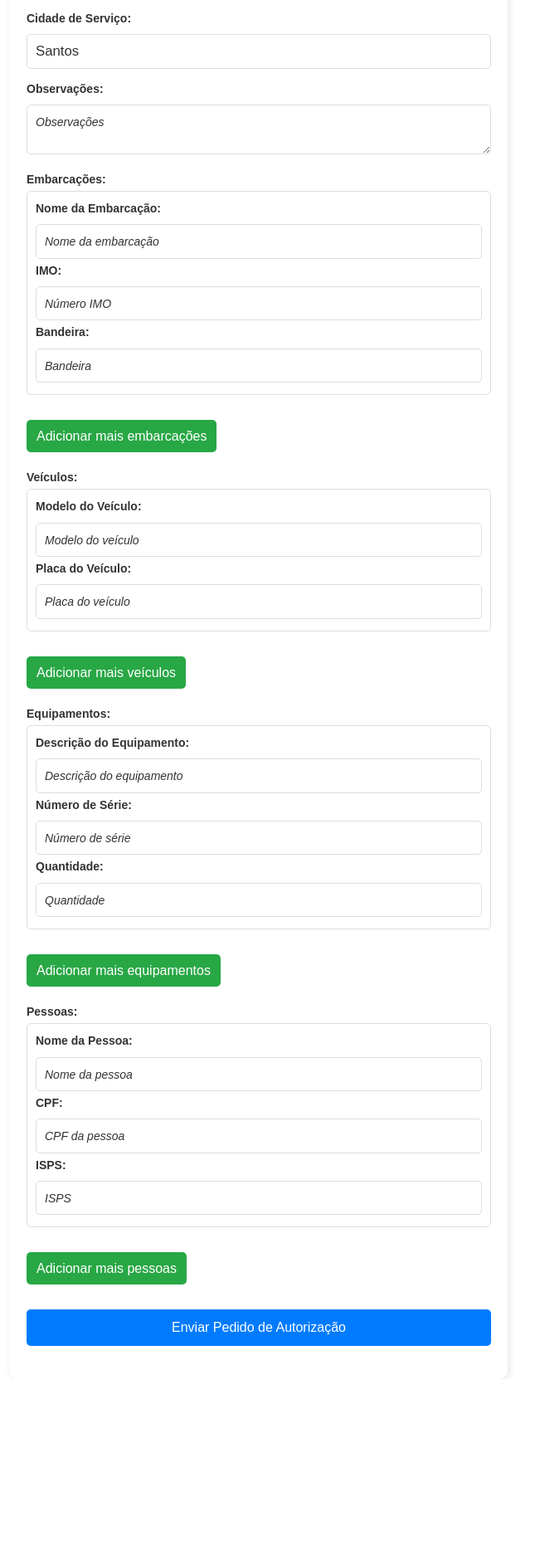
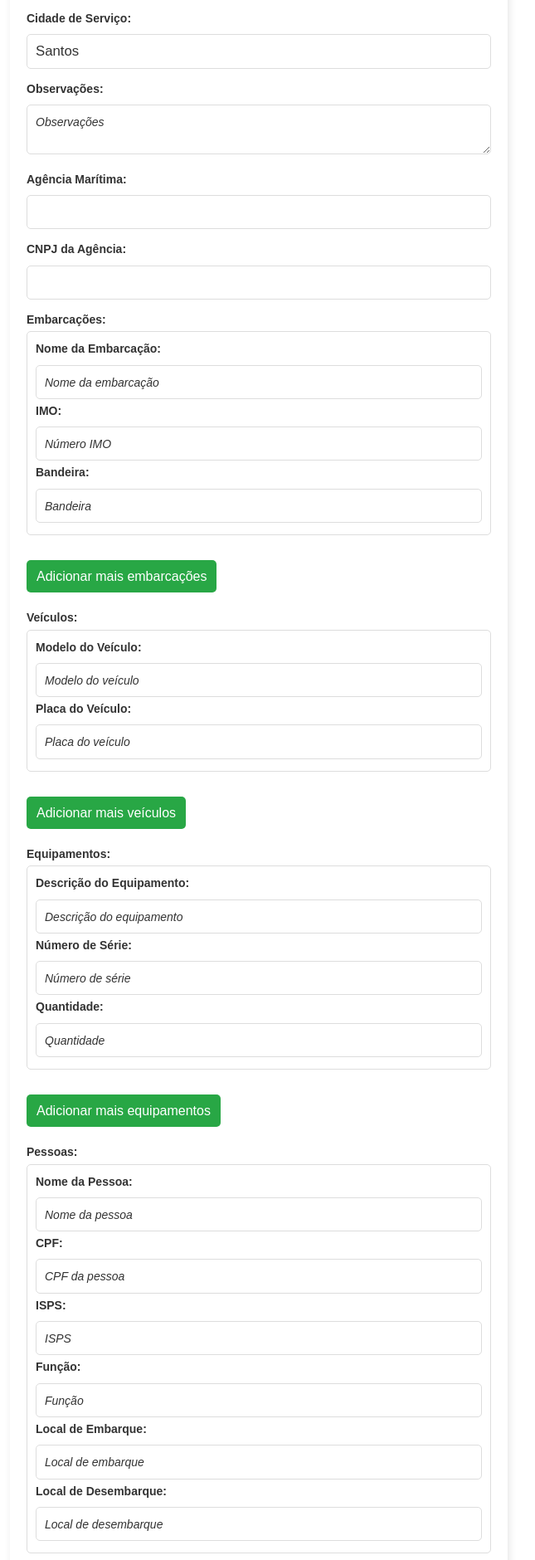
Before and after one commit to dimitricarneiro/embarcacoes, a Flask app: page /formulario-pedido in a window 1280 px wide. Shown: the part 1059-2939 px from the top of the page at 83% size, without its empty margins (328-973 px from the left). Before the commit the page ends 2721 px from the top, so only its background shows below. Run offline with Flask 3, Linux system fonts and the light colour scheme; a user stored in the database is signed in.

Commit message:
Adiciona novos campos na classe pessoas e na classe pedidos

```diff
--- a/app/routes.py
+++ b/app/routes.py
@@ -10,7 +10,7 @@ from app import db
 from app.models import PedidoAutorizacao, Usuario, Notificacao, Embarcacao, Veiculo, Pessoa, Equipamento, Exigencia, Alerta
 
 # 🔹 Formulários
-from app.forms import AlertaForm
+from app.forms import AlertaForm, PedidoSearchForm
 
 # 🔹 Utilitários
 import io
@@ -160,17 +160,21 @@ def gerenciar_pedidos():
             if not validar_cnpj(cnpj):
                 return jsonify({"error": "CNPJ inválido!"}), 400
 
-            # Verificação de campos obrigatórios (atualizados)
+            # Verificação de campos obrigatórios (incluindo o aceite dos termos)
             required_fields = [
                 "nome_empresa", "cnpj_empresa", "endereco_empresa", "motivo_solicitacao",
                 "data_inicio", "data_termino", "horario_inicio_servicos", "horario_termino_servicos",
-                "certificado_livre_pratica", "cidade_servico", "embarcacoes", "pessoas"
+                "certificado_livre_pratica", "cidade_servico", "embarcacoes", "pessoas", "termo_responsabilidade"
             ]
             campos_invalidos = [field for field in required_fields if not data.get(field)]
             if campos_invalidos:
                 return jsonify({
                     "error": f"Campos obrigatórios faltantes ou vazios: {', '.join(campos_invalidos)}"
                 }), 400
+
+            # Verifica se o termo de responsabilidade foi aceito
+            if not data.get("termo_responsabilidade", False):
+                return jsonify({"error": "Você precisa aceitar os termos de responsabilidade."}), 400
 
             # Conversão das datas para objetos date
             try:
@@ -190,7 +194,7 @@ def gerenciar_pedidos():
             if duracao > 5:
                 return jsonify({"error": "A duração máxima do serviço é de 5 dias."}), 400
 
-            # Criação do novo pedido de autorização com os novos campos
+            # Criação do novo pedido, incluindo os novos campos
             novo_pedido = PedidoAutorizacao(
                 empresa_responsavel=data["nome_empresa"],
                 cnpj_empresa=data["cnpj_empresa"],
@@ -203,13 +207,15 @@ def gerenciar_pedidos():
                 certificado_livre_pratica=data["certificado_livre_pratica"],
                 cidade_servico=data["cidade_servico"],
                 observacoes=data.get("observacoes", None),
+                agencia_maritima=data.get("agencia_maritima", None),
+                cnpj_agencia=data.get("cnpj_agencia", None),
+                termo_responsabilidade=data.get("termo_responsabilidade", False),
                 usuario_id=current_user.id
             )
 
             # -------------------------------
             # Processamento de Embarcações
             # -------------------------------
-            # data["embarcacoes"] é uma lista de dicionários com as chaves: "nome", "imo" e "bandeira"
             for embarcacao_data in data["embarcacoes"]:
                 nome = embarcacao_data.get("nome", "").strip()
                 if nome:
@@ -222,7 +228,6 @@ def gerenciar_pedidos():
                         )
                         db.session.add(embarcacao)
                     else:
-                        # Opcional: atualizar os campos se novos valores forem enviados
                         if embarcacao_data.get("imo"):
                             embarcacao.imo = embarcacao_data.get("imo").strip()
                         if embarcacao_data.get("bandeira"):
@@ -232,8 +237,6 @@ def gerenciar_pedidos():
             # -------------------------------
             # Processamento de Equipamentos
             # -------------------------------
-            # data["equipamentos"] é uma lista de dicionários com as chaves:
-            # "descricao", "numero_serie" e "quantidade"
             if "equipamentos" in data and data["equipamentos"]:
                 for equipamento_data in data["equipamentos"]:
                     descricao = equipamento_data.get("descricao", "").strip()
@@ -249,35 +252,45 @@ def gerenciar_pedidos():
                             )
                             db.session.add(equipamento)
                         else:
-                            # Atualiza a quantidade conforme o novo valor
                             equipamento.quantidade = int(quantidade)
-                        # Associa o equipamento apenas uma vez ao pedido
                         novo_pedido.equipamentos.append(equipamento)
-                    else:
-                        continue
 
             # -------------------------------
-            # Processamento de Pessoas
+            # Processamento de Pessoas (incluindo novos campos)
             # -------------------------------
-            # data["pessoas"] é uma lista de dicionários com as chaves: "nome", "cpf" e "isps"
             for pessoa_data in data["pessoas"]:
                 nome_pessoa = pessoa_data.get("nome", "").strip()
                 cpf_pessoa = pessoa_data.get("cpf", "").strip()
                 isps = pessoa_data.get("isps", "").strip()
+                funcao = pessoa_data.get("funcao", "").strip()
+                local_embarque = pessoa_data.get("local_embarque", "").strip()
+                local_desembarque = pessoa_data.get("local_desembarque", "").strip()
                 if nome_pessoa and cpf_pessoa:
                     pessoa = db.session.query(Pessoa).filter_by(cpf=cpf_pessoa).first()
                     if not pessoa:
-                        pessoa = Pessoa(nome=nome_pessoa, cpf=cpf_pessoa, isps=isps)
+                        pessoa = Pessoa(
+                            nome=nome_pessoa,
+                            cpf=cpf_pessoa,
+                            isps=isps,
+                            funcao=funcao,
+                            local_embarque=local_embarque,
+                            local_desembarque=local_desembarque
+                        )
                         db.session.add(pessoa)
                     else:
                         if isps:
                             pessoa.isps = isps
+                        if funcao:
+                            pessoa.funcao = funcao
+                        if local_embarque:
+                            pessoa.local_embarque = local_embarque
+                        if local_desembarque:
+                            pessoa.local_desembarque = local_desembarque
                     novo_pedido.pessoas.append(pessoa)
 
             # -------------------------------
             # Processamento de Veículos
             # -------------------------------
-            # data["veiculos"] é uma lista de dicionários com "modelo" e "placa"
             if "veiculos" in data and data["veiculos"]:
                 for veiculo_data in data["veiculos"]:
                     modelo_veiculo = veiculo_data.get("modelo", "").strip()
@@ -292,14 +305,13 @@ def gerenciar_pedidos():
             db.session.add(novo_pedido)
             db.session.commit()
 
-            # Verificar alertas e notificar administradores (fluxo inalterado)
+            # Notificações (fluxo inalterado)
             verificar_alertas(novo_pedido)
             administradores = Usuario.query.filter_by(role="RFB").all()
             mensagem = f"Novo pedido {novo_pedido.id} foi cadastrado e aguarda aprovação."
             for admin in administradores:
                 criar_notificacao(admin.id, mensagem)
 
-            # Redireciona para a lista de pedidos
             return jsonify({
                 "redirect_url": url_for('pedidos.exibir_pedidos')
             }), 200
@@ -310,7 +322,6 @@ def gerenciar_pedidos():
 
     elif request.method == 'GET':
         try:
-            # Código GET existente (com filtros, paginação e ordenação)
             query = PedidoAutorizacao.query
             page = request.args.get("page", default=1, type=int)
             per_page = request.args.get("per_page", default=10, type=int)
@@ -342,7 +353,6 @@ def gerenciar_pedidos():
             logging.exception("Erro ao recuperar pedidos de autorização:")
             return jsonify({"error": "Ocorreu um erro interno no servidor."}), 500
 
-
 @pedidos_bp.route('/pedido/<int:pedido_id>/editar', methods=['GET', 'POST'])
 @login_required
 def editar_pedido(pedido_id):
@@ -361,7 +371,7 @@ def editar_pedido(pedido_id):
         return redirect(url_for('pedidos.exibir_detalhes_pedido', pedido_id=pedido.id))
 
     if request.method == 'POST':
-        # Obter os dados do formulário (agora incluindo os novos campos)
+        # Obter os dados do formulário (incluindo os novos campos do pedido)
         nome_empresa = request.form.get('nome_empresa')
         cnpj_empresa = request.form.get('cnpj_empresa')
         endereco_empresa = request.form.get('endereco_empresa')
@@ -373,6 +383,13 @@ def editar_pedido(pedido_id):
         certificado = request.form.get('certificado_livre_pratica')
         cidade_servico = request.form.get('cidade_servico')
         observacoes = request.form.get('observacoes')
+
+        # Novos campos do pedido
+        agencia_maritima = request.form.get('agencia_maritima')
+        cnpj_agencia = request.form.get('cnpj_agencia')
+        termo_responsabilidade = request.form.get('termo_responsabilidade')
+        # Converte o valor do checkbox para booleano
+        termo_responsabilidade = True if termo_responsabilidade in ["on", "true", "True", "1"] else False
 
         try:
             data_inicio = datetime.strptime(data_inicio_str, "%Y-%m-%d").date()
@@ -394,6 +411,11 @@ def editar_pedido(pedido_id):
         pedido.cidade_servico = cidade_servico
         pedido.observacoes = observacoes
 
+        # Atualiza os novos campos do pedido
+        pedido.agencia_maritima = agencia_maritima
+        pedido.cnpj_agencia = cnpj_agencia
+        pedido.termo_responsabilidade = termo_responsabilidade
+
         # (Caso deseje atualizar também os relacionamentos, faça-o aqui)
 
         db.session.commit()
@@ -401,7 +423,6 @@ def editar_pedido(pedido_id):
         return redirect(url_for('pedidos.exibir_detalhes_pedido', pedido_id=pedido.id))
 
     return render_template('formulario.html', pedido=pedido)
-
 
 @pedidos_bp.route('/api/pedidos-autorizacao/<int:pedido_id>', methods=['PUT'])
 @login_required
@@ -441,6 +462,11 @@ def atualizar_pedido_api(pedido_id):
         pedido.certificado_livre_pratica = data.get("certificado_livre_pratica")
         pedido.cidade_servico = data.get("cidade_servico")
         pedido.observacoes = data.get("observacoes")
+
+        # Atualiza os novos campos do pedido
+        pedido.agencia_maritima = data.get("agencia_maritima")
+        pedido.cnpj_agencia = data.get("cnpj_agencia")
+        pedido.termo_responsabilidade = data.get("termo_responsabilidade", False)
 
         # -------------------------------
         # Atualização de Embarcações
@@ -500,21 +526,37 @@ def atualizar_pedido_api(pedido_id):
                 pedido.equipamentos.append(equipamento)
 
         # -------------------------------
-        # Atualização de Pessoas
+        # Atualização de Pessoas (incluindo os novos campos)
         # -------------------------------
         pedido.pessoas.clear()
         for pessoa_data in data.get("pessoas", []):
             nome = pessoa_data.get("nome", "").strip()
             cpf = pessoa_data.get("cpf", "").strip()
             isps = pessoa_data.get("isps", "").strip()
+            funcao = pessoa_data.get("funcao", "").strip()
+            local_embarque = pessoa_data.get("local_embarque", "").strip()
+            local_desembarque = pessoa_data.get("local_desembarque", "").strip()
             if nome and cpf:
                 pessoa = db.session.query(Pessoa).filter_by(cpf=cpf).first()
                 if not pessoa:
-                    pessoa = Pessoa(nome=nome, cpf=cpf, isps=isps)
+                    pessoa = Pessoa(
+                        nome=nome,
+                        cpf=cpf,
+                        isps=isps,
+                        funcao=funcao,
+                        local_embarque=local_embarque,
+                        local_desembarque=local_desembarque
+                    )
                     db.session.add(pessoa)
                 else:
                     if isps:
                         pessoa.isps = isps
+                    if funcao:
+                        pessoa.funcao = funcao
+                    if local_embarque:
+                        pessoa.local_embarque = local_embarque
+                    if local_desembarque:
+                        pessoa.local_desembarque = local_desembarque
                 pedido.pessoas.append(pessoa)
 
         db.session.commit()
@@ -527,13 +569,6 @@ def atualizar_pedido_api(pedido_id):
         db.session.rollback()
         logging.exception("Erro ao atualizar pedido:")
         return jsonify({"error": "Erro ao atualizar pedido."}), 500
-
-from flask import render_template, redirect, url_for, request, jsonify
-from flask_login import login_required, current_user
-from datetime import datetime
-from app.models import PedidoAutorizacao, Embarcacao
-from app.forms import PedidoSearchForm
-from app import db
 
 @pedidos_bp.route('/lista-pedidos', methods=['GET'])
 @login_required
--- a/app/templates/formulario.html
+++ b/app/templates/formulario.html
@@ -109,6 +109,13 @@
     <label>Observações:</label>
     <textarea id="observacoes" placeholder="Observações">{{ pedido.observacoes if pedido else '' }}</textarea>
 
+    <!-- Novos campos para Pedido -->
+    <label>Agência Marítima:</label>
+    <input type="text" id="agencia_maritima" value="{{ pedido.agencia_maritima if pedido else '' }}">
+
+    <label>CNPJ da Agência:</label>
+    <input type="text" id="cnpj_agencia" value="{{ pedido.cnpj_agencia if pedido else '' }}">
+
     <!-- Seção para Embarcações -->
     <label>Embarcações:</label>
     <div id="embarcacoes-container">
@@ -198,6 +205,12 @@
             <input type="text" class="pessoa-cpf" placeholder="CPF da pessoa" value="{{ pessoa.cpf }}" required>
             <label>ISPS:</label>
             <input type="text" class="pessoa-isps" placeholder="ISPS" value="{{ pessoa.isps if pessoa.isps else '' }}">
+            <label>Função:</label>
+            <input type="text" class="pessoa-funcao" placeholder="Função" value="{{ pessoa.funcao if pessoa.funcao else '' }}">
+            <label>Local de Embarque:</label>
+            <input type="text" class="pessoa-local-embarque" placeholder="Local de embarque" value="{{ pessoa.local_embarque if pessoa.local_embarque else '' }}">
+            <label>Local de Desembarque:</label>
+            <input type="text" class="pessoa-local-desembarque" placeholder="Local de desembarque" value="{{ pessoa.local_desembarque if pessoa.local_desembarque else '' }}">
           </div>
         {% endfor %}
       {% else %}
@@ -208,10 +221,22 @@
           <input type="text" class="pessoa-cpf" placeholder="CPF da pessoa" required>
           <label>ISPS:</label>
           <input type="text" class="pessoa-isps" placeholder="ISPS">
+          <label>Função:</label>
+          <input type="text" class="pessoa-funcao" placeholder="Função">
+          <label>Local de Embarque:</label>
+          <input type="text" class="pessoa-local-embarque" placeholder="Local de embarque">
+          <label>Local de Desembarque:</label>
+          <input type="text" class="pessoa-local-desembarque" placeholder="Local de desembarque">
         </div>
       {% endif %}
     </div>
     <button type="button" class="btn-adicionar" onclick="adicionarPessoa()">Adicionar mais pessoas</button>
+
+    <!-- Checkbox de aceite dos termos -->
+    <label>
+      <input type="checkbox" id="termo_responsabilidade" {% if pedido and pedido.termo_responsabilidade %}checked{% endif %}>
+      Aceito os termos de responsabilidade
+    </label>
 
     <!-- Botão final: se existir 'pedido' chama a função de atualização; caso contrário, envia um novo pedido -->
     {% if pedido %}
@@ -306,6 +331,12 @@
       <input type="text" class="pessoa-cpf" placeholder="CPF da pessoa" required>
       <label>ISPS:</label>
       <input type="text" class="pessoa-isps" placeholder="ISPS">
+      <label>Função:</label>
+      <input type="text" class="pessoa-funcao" placeholder="Função">
+      <label>Local de Embarque:</label>
+      <input type="text" class="pessoa-local-embarque" placeholder="Local de embarque">
+      <label>Local de Desembarque:</label>
+      <input type="text" class="pessoa-local-desembarque" placeholder="Local de desembarque">
     `;
     document.getElementById("pessoas-container").appendChild(novaPessoa);
   }
@@ -314,7 +345,6 @@
   function calcularDiferencaEmDias(dataInicioStr, dataTerminoStr) {
     const dataInicio = new Date(dataInicioStr);
     const dataTermino = new Date(dataTerminoStr);
-    // Calcula a diferença em milissegundos e converte para dias
     const diffMs = dataTermino - dataInicio;
     const diffDias = diffMs / (1000 * 60 * 60 * 24);
     return diffDias;
@@ -322,19 +352,15 @@
 
   // Função para enviar o pedido via fetch (criação)
   function enviarPedido() {
-    // Coleta as datas do formulário
     const dataInicioStr = document.getElementById("data_inicio").value;
     const dataTerminoStr = document.getElementById("data_termino").value;
-
-    // Valida se a diferença de dias não ultrapassa 5 dias
     const diffDias = calcularDiferencaEmDias(dataInicioStr, dataTerminoStr);
     if(diffDias > 5) {
       document.getElementById("mensagem").innerText = "A duração máxima do serviço é de 5 dias.";
       document.getElementById("mensagem").style.color = "red";
-      return; // Interrompe o envio do formulário
+      return;
     }
 
-    // Validação do CNPJ
     const cnpj = document.getElementById("cnpj_empresa").value;
     if (!validarCNPJ(cnpj)) {
       document.getElementById("mensagem").innerText = "CNPJ inválido!";
@@ -342,7 +368,6 @@
       return;
     }
 
-    // Coleta dos dados de embarcações
     const embarcacoes = [];
     document.querySelectorAll("#embarcacoes-container .bloco").forEach(el => {
       const nome = el.querySelector('.embarcacao-nome').value.trim();
@@ -353,7 +378,6 @@
       }
     });
 
-    // Coleta dos dados de veículos
     const veiculos = [];
     document.querySelectorAll("#veiculos-container .bloco").forEach(el => {
       const modelo = el.querySelector('.veiculo-modelo').value.trim();
@@ -363,7 +387,6 @@
       }
     });
 
-    // Coleta dos dados de equipamentos
     const equipamentos = [];
     document.querySelectorAll("#equipamentos-container .bloco").forEach(el => {
       const descricao = el.querySelector('.equipamento-descricao').value.trim();
@@ -378,18 +401,19 @@
       }
     });
 
-    // Coleta dos dados de pessoas
     const pessoas = [];
     document.querySelectorAll("#pessoas-container .bloco").forEach(el => {
       const nome = el.querySelector('.pessoa-nome').value.trim();
       const cpf = el.querySelector('.pessoa-cpf').value.trim();
       const isps = el.querySelector('.pessoa-isps').value.trim();
+      const funcao = el.querySelector('.pessoa-funcao') ? el.querySelector('.pessoa-funcao').value.trim() : '';
+      const localEmbarque = el.querySelector('.pessoa-local-embarque') ? el.querySelector('.pessoa-local-embarque').value.trim() : '';
+      const localDesembarque = el.querySelector('.pessoa-local-desembarque') ? el.querySelector('.pessoa-local-desembarque').value.trim() : '';
       if (nome && cpf) {
-        pessoas.push({ nome: nome, cpf: cpf, isps: isps });
+        pessoas.push({ nome: nome, cpf: cpf, isps: isps, funcao: funcao, local_embarque: localEmbarque, local_desembarque: localDesembarque });
       }
     });
 
-    // Monta o objeto pedido
     const pedido = {
       nome_empresa: document.getElementById("nome_empresa").value,
       cnpj_empresa: cnpj,
@@ -402,6 +426,9 @@
       certificado_livre_pratica: document.getElementById("certificado_livre_pratica").value,
       cidade_servico: document.getElementById("cidade_servico").value,
       observacoes: document.getElementById("observacoes").value,
+      agencia_maritima: document.getElementById("agencia_maritima").value,
+      cnpj_agencia: document.getElementById("cnpj_agencia").value,
+      termo_responsabilidade: document.getElementById("termo_responsabilidade").checked,
       embarcacoes: embarcacoes,
       veiculos: veiculos,
       equipamentos: equipamentos,
@@ -424,10 +451,8 @@ fetch('api/pedidos-autorizacao', {
     .then(data => {
       if (data.redirect_url) {
         alert("Pedido criado com sucesso!");
-    // Redireciona para a URL retornada
         window.location.href = data.redirect_url;
       } else {
-    // Caso não exista redirect_url, exibe uma mensagem de sucesso
         document.getElementById("mensagem").innerText = "Pedido criado com sucesso!";
         document.getElementById("mensagem").style.color = "green";
       }
@@ -437,24 +462,19 @@ fetch('api/pedidos-autorizacao', {
       document.getElementById("mensagem").style.color = "red";
       console.error("Erro:", error);
     });
-
   }
 
   // Função para atualizar o pedido via fetch (edição)
   function atualizarPedido() {
-    // Coleta as datas do formulário
     const dataInicioStr = document.getElementById("data_inicio").value;
     const dataTerminoStr = document.getElementById("data_termino").value;
-
-    // Valida se a diferença de dias não ultrapassa 5 dias
     const diffDias = calcularDiferencaEmDias(dataInicioStr, dataTerminoStr);
     if(diffDias > 5) {
       document.getElementById("mensagem").innerText = "A duração máxima do serviço é de 5 dias.";
       document.getElementById("mensagem").style.color = "red";
-      return; // Interrompe o envio do formulário
+      return;
     }
 
-    // Validação do CNPJ
     const cnpj = document.getElementById("cnpj_empresa").value;
     if (!validarCNPJ(cnpj)) {
       document.getElementById("mensagem").innerText = "CNPJ inválido!";
@@ -462,7 +482,6 @@ fetch('api/pedidos-autorizacao', {
       return;
     }
 
-    // Coleta dos dados de embarcações
     const embarcacoes = [];
     document.querySelectorAll("#embarcacoes-container .bloco").forEach(el => {
       const nome = el.querySelector('.embarcacao-nome').value.trim();
@@ -473,7 +492,6 @@ fetch('api/pedidos-autorizacao', {
       }
     });
 
-    // Coleta dos dados de veículos
     const veiculos = [];
     document.querySelectorAll("#veiculos-container .bloco").forEach(el => {
       const modelo = el.querySelector('.veiculo-modelo').value.trim();
@@ -483,7 +501,6 @@ fetch('api/pedidos-autorizacao', {
       }
     });
 
-    // Coleta dos dados de equipamentos
     const equipamentos = [];
     document.querySelectorAll("#equipamentos-container .bloco").forEach(el => {
       const descricao = el.querySelector('.equipamento-descricao').value.trim();
@@ -498,18 +515,19 @@ fetch('api/pedidos-autorizacao', {
       }
     });
 
-    // Coleta dos dados de pessoas
     const pessoas = [];
     document.querySelectorAll("#pessoas-container .bloco").forEach(el => {
       const nome = el.querySelector('.pessoa-nome').value.trim();
       const cpf = el.querySelector('.pessoa-cpf').value.trim();
       const isps = el.querySelector('.pessoa-isps').value.trim();
+      const funcao = el.querySelector('.pessoa-funcao') ? el.querySelector('.pessoa-funcao').value.trim() : '';
+      const localEmbarque = el.querySelector('.pessoa-local-embarque') ? el.querySelector('.pessoa-local-embarque').value.trim() : '';
+      const localDesembarque = el.querySelector('.pessoa-local-desembarque') ? el.querySelector('.pessoa-local-desembarque').value.trim() : '';
       if (nome && cpf) {
-        pessoas.push({ nome: nome, cpf: cpf, isps: isps });
+        pessoas.push({ nome: nome, cpf: cpf, isps: isps, funcao: funcao, local_embarque: localEmbarque, local_desembarque: localDesembarque });
       }
     });
 
-    // Monta o objeto pedido
     const pedido = {
       nome_empresa: document.getElementById("nome_empresa").value,
       cnpj_empresa: cnpj,
@@ -522,6 +540,9 @@ fetch('api/pedidos-autorizacao', {
       certificado_livre_pratica: document.getElementById("certificado_livre_pratica").value,
       cidade_servico: document.getElementById("cidade_servico").value,
       observacoes: document.getElementById("observacoes").value,
+      agencia_maritima: document.getElementById("agencia_maritima").value,
+      cnpj_agencia: document.getElementById("cnpj_agencia").value,
+      termo_responsabilidade: document.getElementById("termo_responsabilidade").checked,
       embarcacoes: embarcacoes,
       veiculos: veiculos,
       equipamentos: equipamentos,
```
Also changed, not shown: app/forms.py (+31 -13 lines), app/models.py (+21 -28 lines), app/templates/detalhes-pedido.html (+26 -9 lines), tests/unit/test_pedidos.py (+10 -2 lines). Lines whose indentation alone changed are shown as unchanged.
